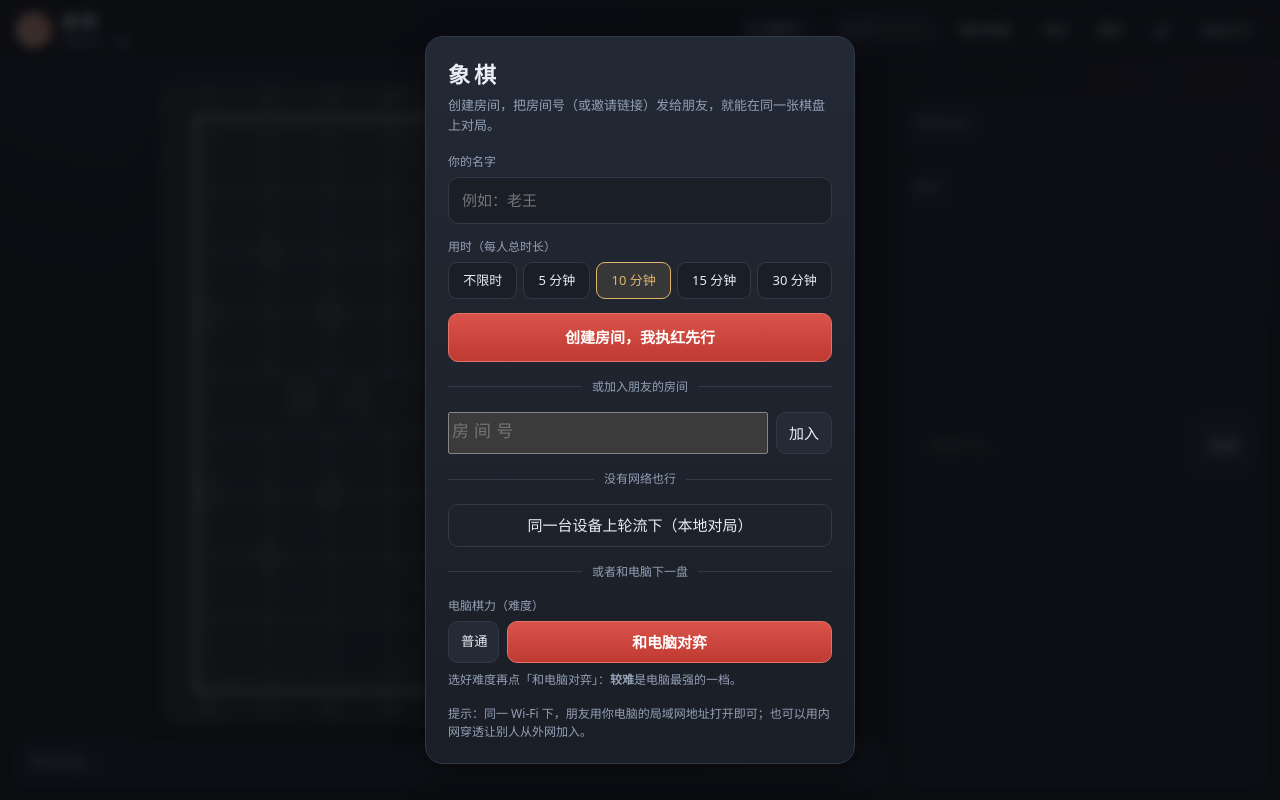
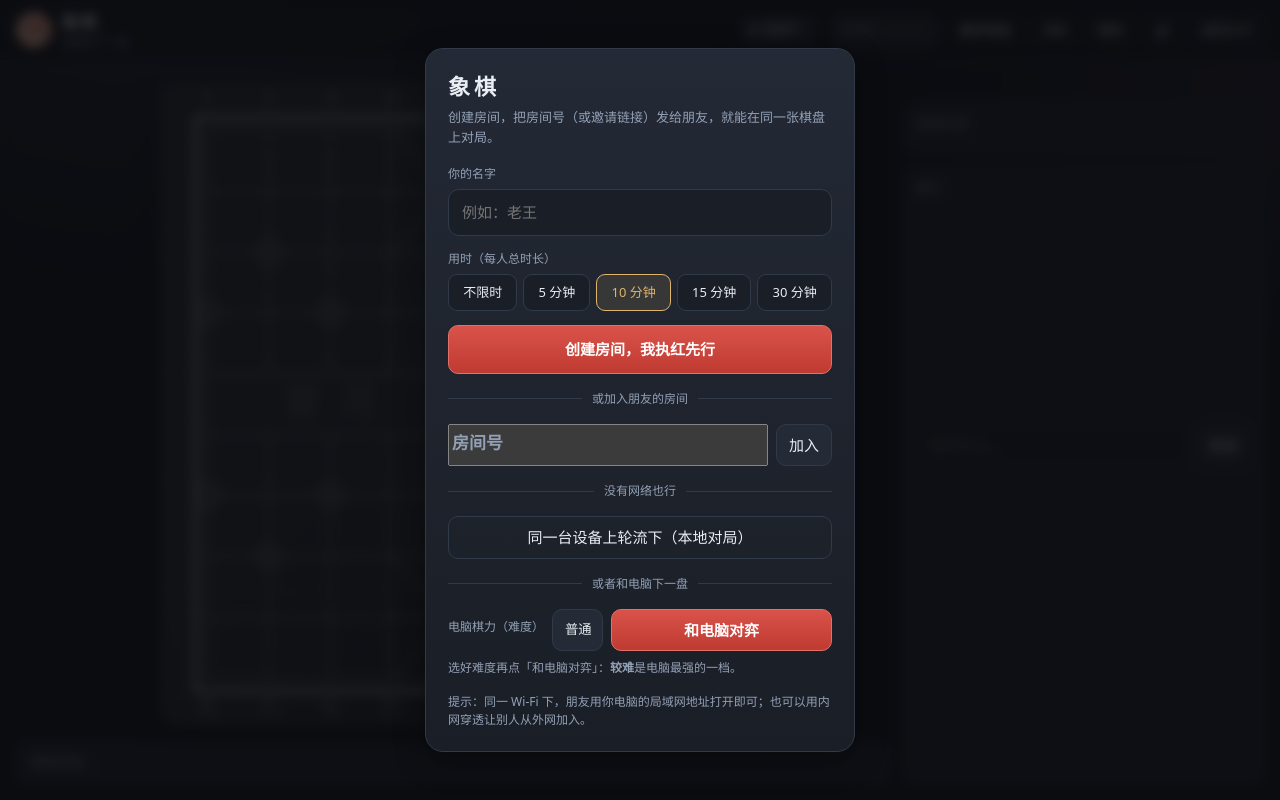
Before and after one commit to HyL1n/xiangqi, a website: page public/index.html in a window 1280 px wide. Drawn offline with Linux system fonts and the light colour scheme.

Commit message:
大厅：难度标签和下拉框排到同一行（跟控件挨着）；房间号输入框字加粗（700/占位符 600 且不再拉宽字距），深色底上看得清

```diff
--- a/public/index.html
+++ b/public/index.html
@@ -116,8 +116,8 @@
     <div class="or">或者和电脑下一盘</div>
 
     <div class="field" style="margin-bottom:0">
-      <label for="aiLevel">电脑棋力（难度）</label>
       <div class="joinrow">
+        <label for="aiLevel">电脑棋力（难度）</label>
         <select id="aiLevel" class="btn" title="电脑棋力">
           <option value="easy">简单</option>
           <option value="normal" selected>普通</option>
--- a/public/style.css
+++ b/public/style.css
@@ -365,7 +365,16 @@ select.btn option {
   border: 1px solid var(--line); background: var(--bg-soft);
 }
 .field input:focus { outline: none; border-color: var(--gold); }
-#codeInput { text-transform: uppercase; letter-spacing: .3em; font-family: ui-monospace, monospace; font-size: 17px; }
+/* 房间号：字要粗一点、别太细，不然深色底上几乎看不见 */
+#codeInput {
+  text-transform: uppercase; letter-spacing: .3em;
+  font-family: ui-monospace, monospace; font-size: 17px; font-weight: 700;
+}
+/* 占位文字（"房间号"三个字）单独调：不要拉宽字距，加粗一点、亮一点 */
+#codeInput::placeholder {
+  letter-spacing: normal; font-family: inherit;
+  font-weight: 600; color: var(--muted); opacity: 1;
+}
 
 .seg { display: flex; gap: 6px; flex-wrap: wrap; }
 .seg button {
@@ -381,6 +390,8 @@ select.btn option {
 /* 人机对战那一行：下拉按内容宽度，按钮把剩下的宽度撑满（不然右边空一大块，看着别扭） */
 #aiLevel { flex: 0 0 auto; }
 #btnAI { flex: 1 1 auto; }
+/* 标签跟下拉框排在同一行（原来悬在上面一行，跟下面的控件像是两回事） */
+.joinrow > label { flex: 0 0 auto; align-self: center; font-size: 12px; color: var(--muted); white-space: nowrap; }
 
 .linkbox {
   margin-top: 10px; display: flex; gap: 6px;
```
